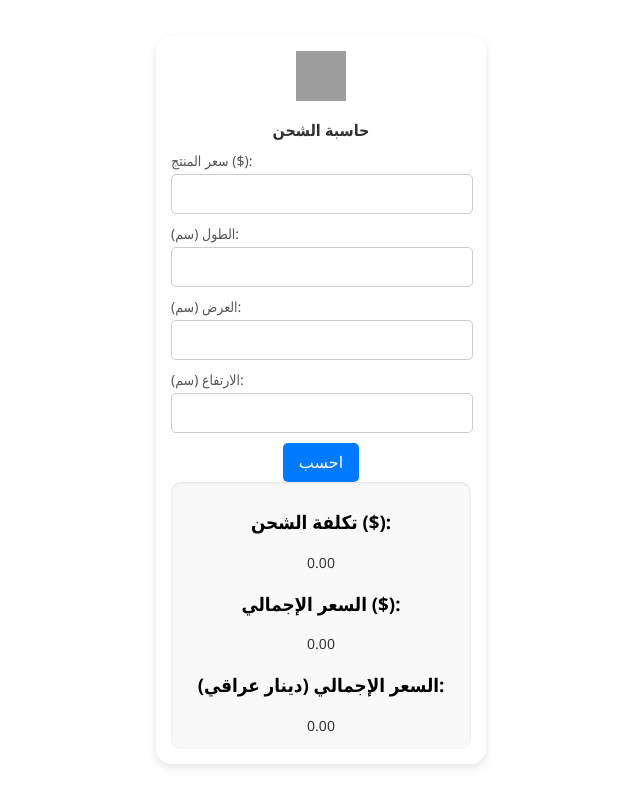
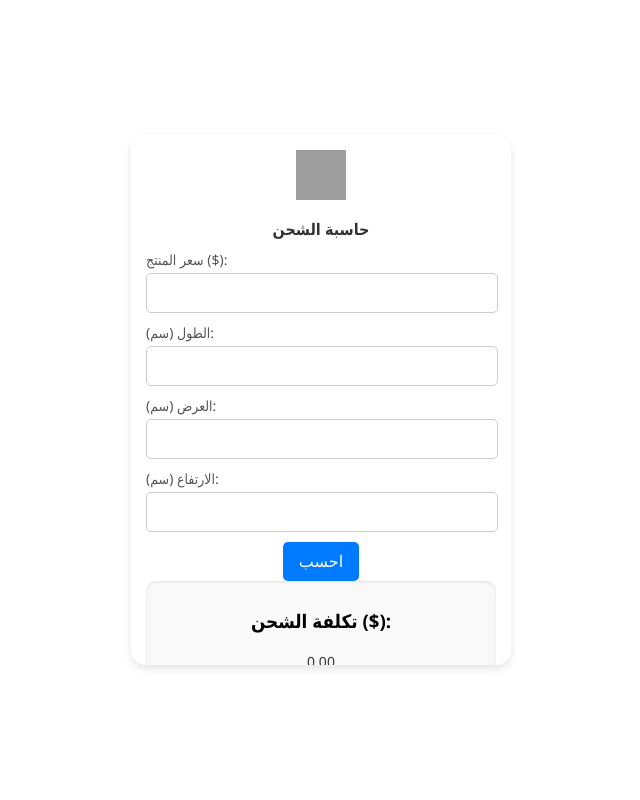
Before and after one commit to shobi7z/aliexp, a plain HTML site: page index.html in a window 1280 px wide. Shown: the whole page, without its empty margins (319-959 px from the left). Drawn offline with Linux system fonts and the light colour scheme; grey boxes are pictures that could not be loaded.

Commit message:
Update4 index.html

```diff
--- a/index.html
+++ b/index.html
@@ -18,9 +18,11 @@
             padding: 15px;
             border-radius: 15px;
             box-shadow: 0 4px 8px rgba(0, 0, 0, 0.1);
-            width: 60%;
-            max-width: 300px;
+            width: 70%;
+            max-width: 350px; /* Increased width */
+            max-height: 500px; /* Reduced height */
             text-align: center;
+            overflow-y: auto; /* Enable scrolling if content overflows */
         }
 
         h2 {
```
